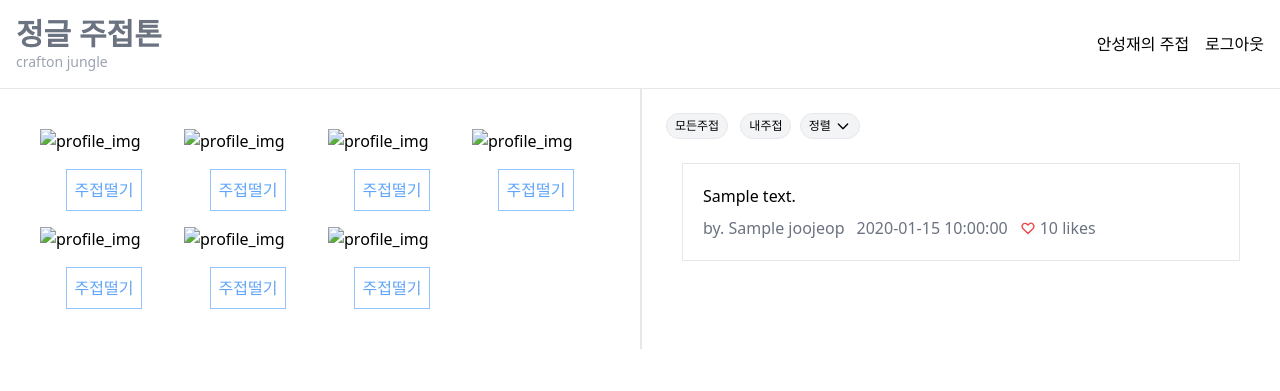
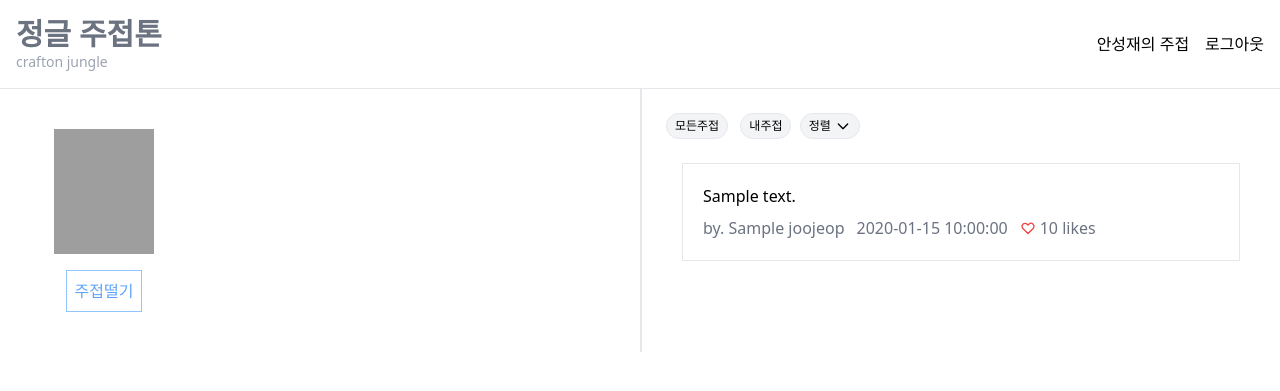
Before and after one commit to crafton-jungle-week0-team1/joojeopton, a Flask app: template templates/index.html in a window 1280 px wide. Shown: the top 391 px of the page. Run offline with Flask 3, Linux system fonts and the light colour scheme; the template is opened without the code that fills it: most values are stand-ins (such as "Sample title", 1, 10 or a date in 2020); some libraries are stand-ins or nearby versions; grey boxes are pictures that could not be loaded.

Commit message:
쿼리 스트링 추가

```diff
--- a/app.py
+++ b/app.py
@@ -8,18 +8,34 @@ os.environ["OAUTHLIB_INSECURE_TRANSPORT"] = "1"  # HTTP에서도 사용 가능
 
 app = Flask(__name__)
 
-
+# 맨 처음 접속하면 띄워지는 페이지. 모든 코치진의 사진과 이름을 보여준다.
+# 각 코치진을 클릭하면 그 코치의 주접을 볼 수 있는 페이지로 넘어간다.
 @app.route('/', methods=['GET'])
 def home():
     joojeops = [{"id": 1, "content": "대한민국, 동석 보유국", "author_name": "현호","author_id":'324', "date": "2025-03-10", "like": 2},
                 {"id": 2, "content": "동석이 좋아하지마\n그거 어떻게하는데...\n", "author_name": "choi", "author_id":'2344', "date": "2021-07-01", "like": 3}]
-    img_url = url_for('static', filename='images/profile_test.png')
-    return render_template("index.html", profile_url=img_url, joojeops=joojeops)
+    coaches = [
+        {"name":"김정민", "path":"images/김정민.png"},
+        {"name":"김현수", "path":"images/김현수.png"},
+        {"name":"방효식", "path":"images/방효식.png"},
+        {"name":"백승현", "path":"images/백승현.png"},
+        {"name":"안예인", "path":"images/안예인.png"},
+        {"name":"유윤선", "path":"images/유윤선.png"},
+        {"name":"이동석", "path":"images/이동석.png"},
+        {"name":"이승민", "path":"images/이승민.png"},
+    ]
+    return render_template("index.html", coaches=coaches, joojeops=joojeops)
+
 
 @app.route('/joojeop', methods=['GET'])
 def joojeop():
-    img_url = url_for('static', filename='images/profile_test.png')
-    return render_template("joojeop.html", profile_url=img_url)
+    # 클라이언트에서 선택한 코치 이름 받아오기
+    coach_name = request.args.get('coach_name')
+    # 코치 딕셔너리 생성
+    coach = {"name": coach_name, "path": f"images/{coach_name}.png"}
+    print(coach['path'])
+    # 코치 데이터 템플릿에 넘겨주기
+    return render_template("joojeop.html", coach=coach)
 
 if __name__ == '__main__':
     app.run(debug=True)
--- a/static/js/main.js
+++ b/static/js/main.js
@@ -11,13 +11,5 @@ $(document).ready(function () {
             $('#dropdownMenu').addClass('hidden');
         }
     });
-    $('#myButton').on('click', function () {
-        $.ajax({
-            type: "GET",
-            url: "/joojeop",
-            success: function (response) {
-                window.location.href = "/joojeop";
-            }
-        });
-    });
+
 });
--- a/templates/index.html
+++ b/templates/index.html
@@ -25,41 +25,14 @@
     <div class="container grid grid-cols-2 divide-x-2">
         <div class="container profile p-10 grid grid-cols-4 gap-4">
             <!-- 프로필 예시 -->
-            <div class="profile">
-                <img src="{{ profile_url }}" alt="profile_img" class="mb-4">
+            {% for coach in coaches %}
+            <div class="profile flex flex-col items-center">
+                <img src="{{ url_for('static', filename=coach.path) }}" alt="image" class="mb-4" style="width: 100px; height: 125px; object-fit: cover;">
                 <button class="bg-white border border-blue-300 text-blue-400 hover:bg-blue-50 p-2 block mx-auto"
-                    id="myButton">주접떨기</button>
+                    id="btn-{{coach.name}}" onclick="location.href='joojeop?coach_name={{ coach.name }}'">주접떨기</button>
             </div>
-            <div class="profile">
-                <img src="{{ profile_url }}" alt="profile_img" class="mb-4">
-                <button
-                    class="bg-white border border-blue-300 text-blue-400 hover:bg-blue-50 p-2 block mx-auto">주접떨기</button>
-            </div>
-            <div class="profile">
-                <img src="{{ profile_url }}" alt="profile_img" class="mb-4">
-                <button
-                    class="bg-white border border-blue-300 text-blue-400 hover:bg-blue-50 p-2 block mx-auto">주접떨기</button>
-            </div>
-            <div class="profile">
-                <img src="{{ profile_url }}" alt="profile_img" class="mb-4">
-                <button
-                    class="bg-white border border-blue-300 text-blue-400 hover:bg-blue-50 p-2 block mx-auto">주접떨기</button>
-            </div>
-            <div class="profile">
-                <img src="{{ profile_url }}" alt="profile_img" class="mb-4">
-                <button
-                    class="bg-white border border-blue-300 text-blue-400 hover:bg-blue-50 p-2 block mx-auto">주접떨기</button>
-            </div>
-            <div class="profile">
-                <img src="{{ profile_url }}" alt="profile_img" class="mb-4">
-                <button
-                    class="bg-white border border-blue-300 text-blue-400 hover:bg-blue-50 p-2 block mx-auto">주접떨기</button>
-            </div>
-            <div class="profile">
-                <img src="{{ profile_url }}" alt="profile_img" class="mb-4">
-                <button
-                    class="bg-white border border-blue-300 text-blue-400 hover:bg-blue-50 p-2 block mx-auto">주접떨기</button>
-            </div>
+            {% endfor %}
+
 
         </div>
         <div class="container p-5">
--- a/templates/joojeop.html
+++ b/templates/joojeop.html
@@ -28,7 +28,7 @@
     <div class="grid grid-cols-2 divide-x-2">
         <div class="profile p-10 grid grid-cols-2 gap-4 content-center">
             <div class="profile">
-                <img src="{{ profile_url }}" alt="profile_img">
+                <img src="{{  url_for('static', filename=coach.path) }}" alt="coach_img">
             </div>
             <div class="container">
                 <div class="container">
```
Also changed, not shown: 1 other file.
